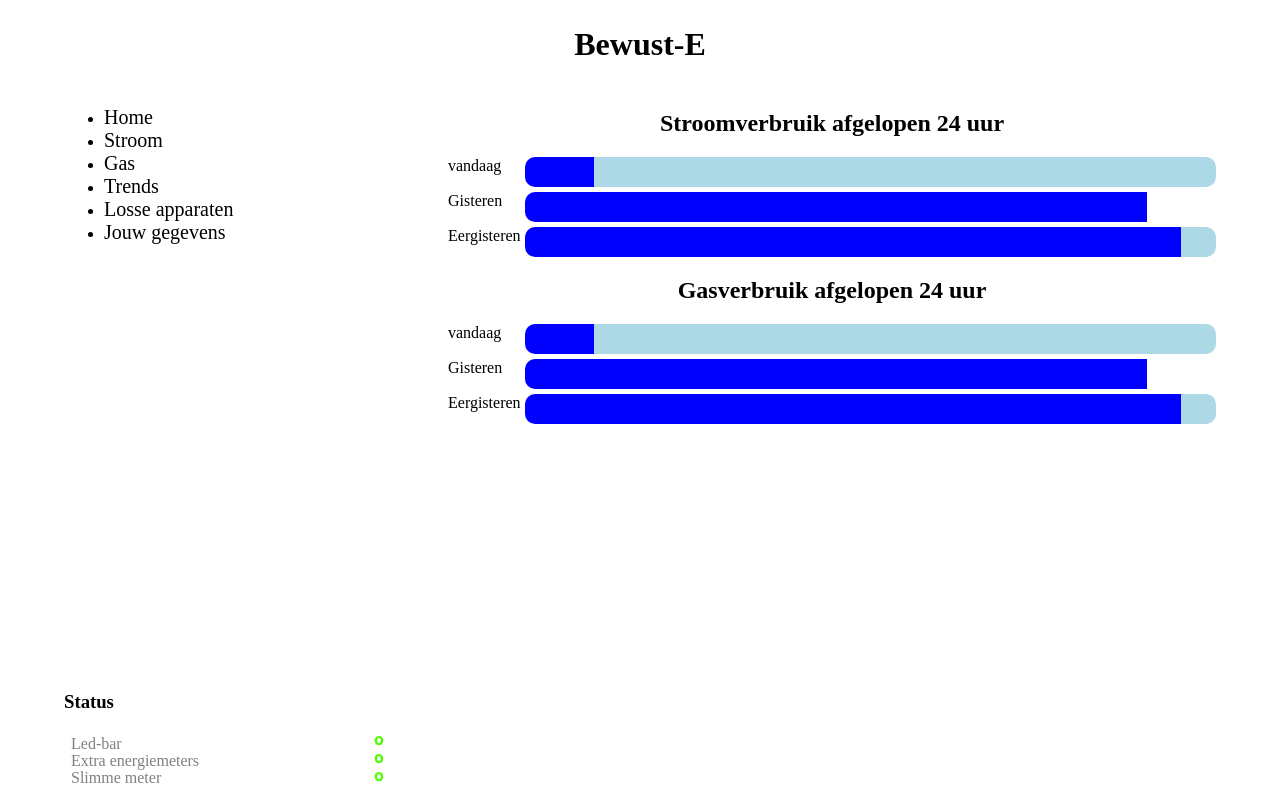
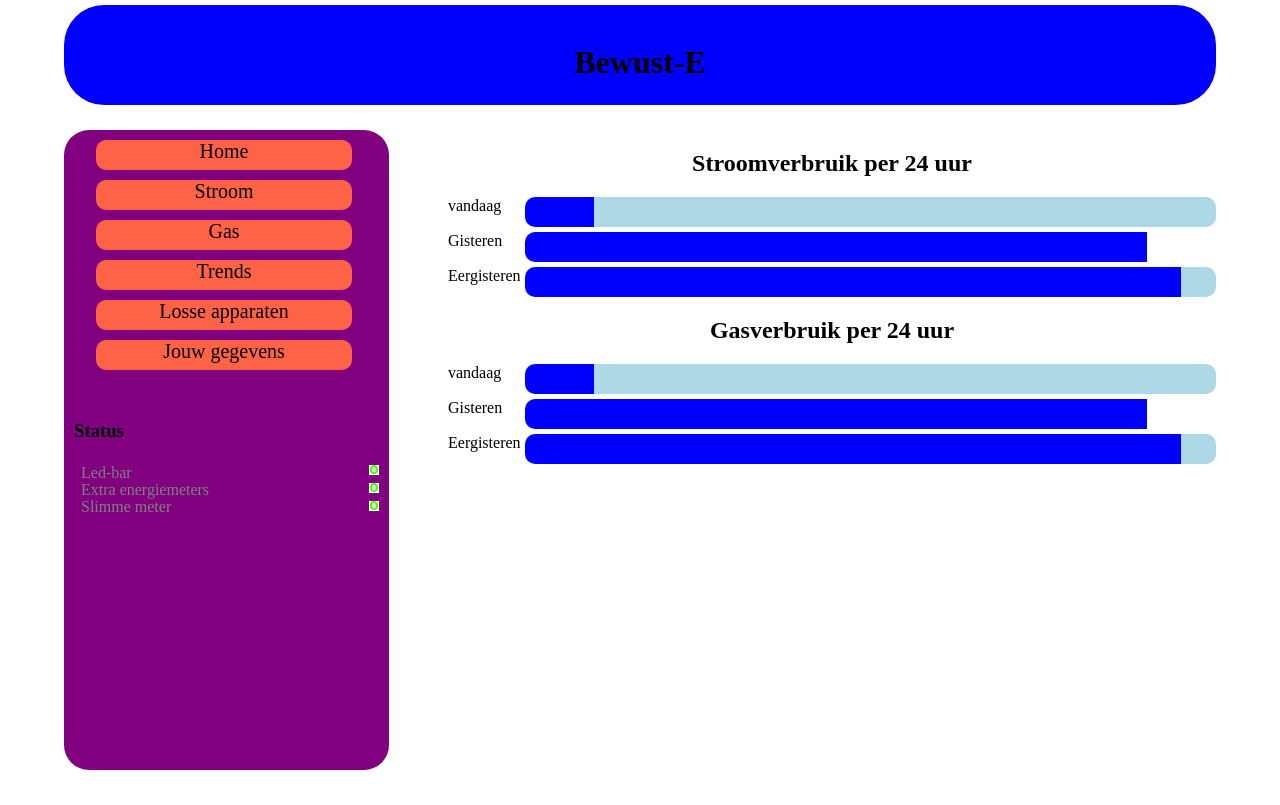
Before and after one commit to kebabinjeneus/Challenge-D3D, a PHP site: page / in a window 1280 px wide. Before the commit the page ends 783 px from the top, so only its background shows below. Run offline with PHP 8.4, Linux system fonts and the light colour scheme.

Commit message:
stijl updates in progress

```diff
--- a/src/html/css/main-style.css
+++ b/src/html/css/main-style.css
@@ -8,15 +8,20 @@ div.header {
     text-align: center;
     width: 90%;
     margin-left: 5%;
-    height: 10%;
-    padding-top: 5px;
-    padding-bottom: 5px;
+    height: 100px;
+    margin-top: 5px;
+    margin-bottom: 25px;
+    border-radius: 40px;
+    background-color: blue;
 }
 
 div.sidebar {
     width: 25%;
     height: 80%;
     margin-left: 5%;
+    background-color: purple;
+    border-radius: 25px;
+    padding-right: 5px;
 }
 
 div.main {
@@ -25,11 +30,31 @@ div.main {
     margin-right: 5%;
 }
 
+div.sidebar-button {
+    margin-left: 10%;
+    background-color: tomato;
+    height: 30px;
+    width: 80%;
+    border-radius: 10px;
+    margin-top: 10px;
+    text-align: center;
+}
+
+div.sidebar-button:hover .a {
+    background-color: firebrick;
+    height: 32px;
+    color: gray;
+    font-size: 21px;
+}
+
 div.footer {
-    position: fixed;
-    bottom: 10px;
-    margin-left: 5%;
-    width: 25%;
+    /* position: fixed; */
+    /* bottom: 10px; */
+    /* margin-left: 5%; */
+    /* width: 25%; */
+    margin-top: 50px;
+    margin-left: 10px;
+    margin-right: 5px;
 }
 
 div.left {
@@ -53,10 +78,10 @@ a.sidebar-links {
     text-decoration: none;
 }
 
-a.sidebar-links:hover {
+/* a.sidebar-links:hover {
     color: gray;
     font-size: 21px;
-}
+} */
 
 h2 {
     text-align: center;
--- a/src/html/index.htm
+++ b/src/html/index.htm
@@ -7,21 +7,35 @@
     </head>
 
     <body>
-        <div class="header">
-            <h1>Bewust-E</h1>
+        <div class="header"></br>
+            <h1 class="header">Bewust-E</h1>
         </div>
         <div class="sidebar left">
-            <ul>
-                <li><a class="sidebar-links" href="index.htm">Home</a></li>
-                <li><a class="sidebar-links" href="stroom.htm">Stroom</a></li>
-                <li><a class="sidebar-links" href="gas.htm">Gas</a></li>
-                <li><a class="sidebar-links" href="trends.htm">Trends</a></li>
-                <li><a class="sidebar-links" href="apparaten.htm">Losse apparaten</a></li>
-                <li><a class="sidebar-links" href="gegevens.htm">Jouw gegevens</a></li>
-            </ul>
+            <div class="topper">
+                <div class="sidebar-button"><a class="sidebar-links" href="index.htm">Home</a></div>
+                <div class="sidebar-button"><a class="sidebar-links" href="stroom.htm">Stroom</a></div>
+                <div class="sidebar-button"><a class="sidebar-links" href="gas.htm">Gas</a></div>
+                <div class="sidebar-button"><a class="sidebar-links" href="trends.htm">Trends</a></div>
+                <div class="sidebar-button"><a class="sidebar-links" href="apparaten.htm">Losse apparaten</a></div>
+                <div class="sidebar-button"><a class="sidebar-links" href="gegevens.htm">Jouw gegevens</a></div>
+            </div>
+
+            <div class="footer">
+                <h3>Status</h3>
+                <div class="left">
+                    <p class="status" >Led-bar</p>
+                    <p class="status" >Extra energiemeters</p>
+                    <p class="status" >Slimme meter</p>
+                </div>
+                <div class="right">
+                    <img src="groen.png" alt="OK" class="status" /></br>
+                    <img src="groen.png" alt="OK" class="status" /></br>
+                    <img src="groen.png" alt="OK" class="status" /></br>
+                </div>
+            </div>
         </div>
         <div class="main right">
-            <h2>Stroomverbruik afgelopen 24 uur</h2>
+            <h2>Stroomverbruik per 24 uur</h2>
             <div class="wrapper">
                 <div class="left bar" style="width: 10%;">
                     vandaag
@@ -49,7 +63,7 @@
                     <div class="right bar Ractual" style="width: 5%; background-color: lightblue;"></div>
                 </div>
             </div>
-            <h2>Gasverbruik afgelopen 24 uur</h2>
+            <h2>Gasverbruik per 24 uur</h2>
             <div class="wrapper">
                     <div class="left bar" style="width: 10%;">
                         vandaag
@@ -77,20 +91,6 @@
                         <div class="right bar Ractual" style="width: 5%; background-color: lightblue;"></div>
                     </div>
                 </div>
-
-        </div>
-        <div class="footer">
-            <h3>Status</h3>
-            <div class="left">
-                <p class="status" >Led-bar</p>
-                <p class="status" >Extra energiemeters</p>
-                <p class="status" >Slimme meter</p>
-            </div>
-            <div class="right">
-                <img src="groen.png" alt="OK" class="status" /></br>
-                <img src="groen.png" alt="OK" class="status" /></br>
-                <img src="groen.png" alt="OK" class="status" /></br>
-            </div>
         </div>
     </body>
 </html>
```
